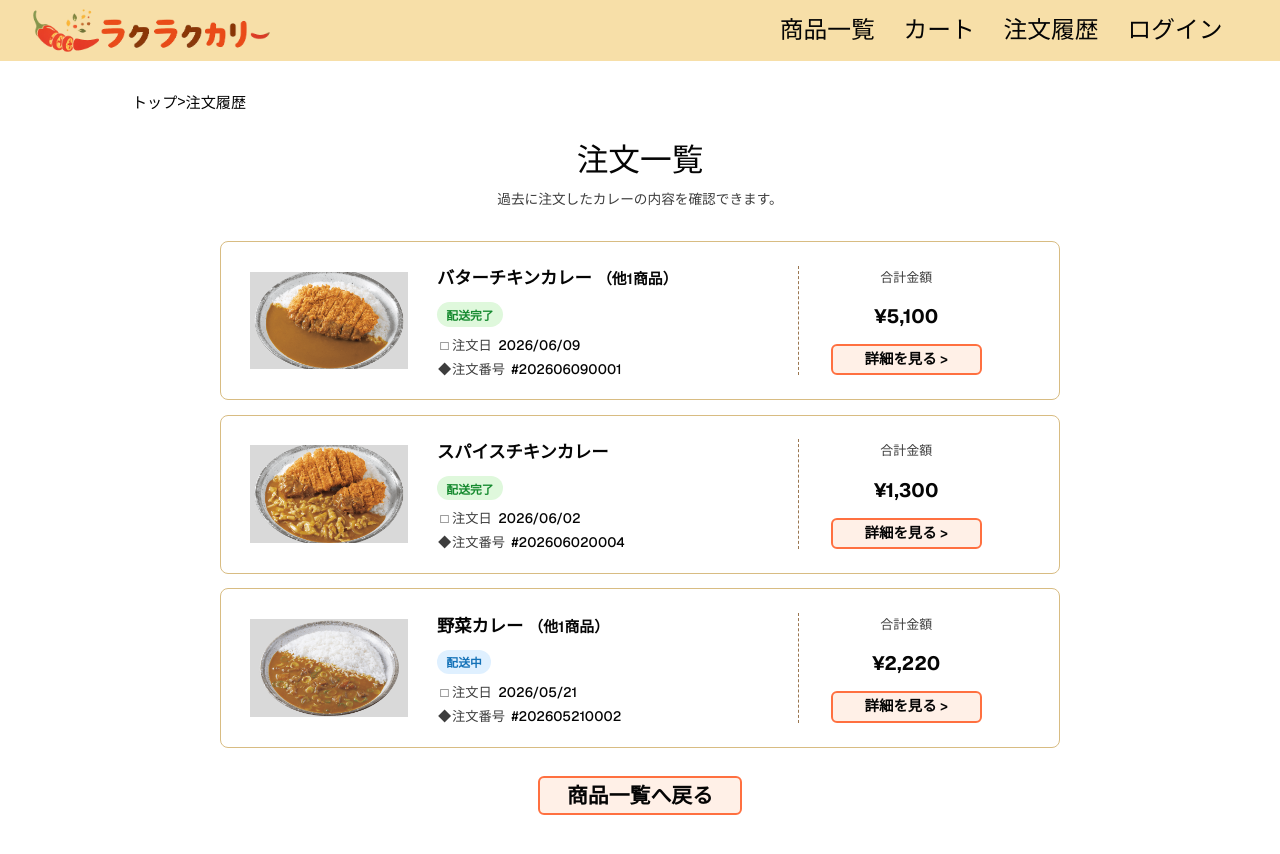
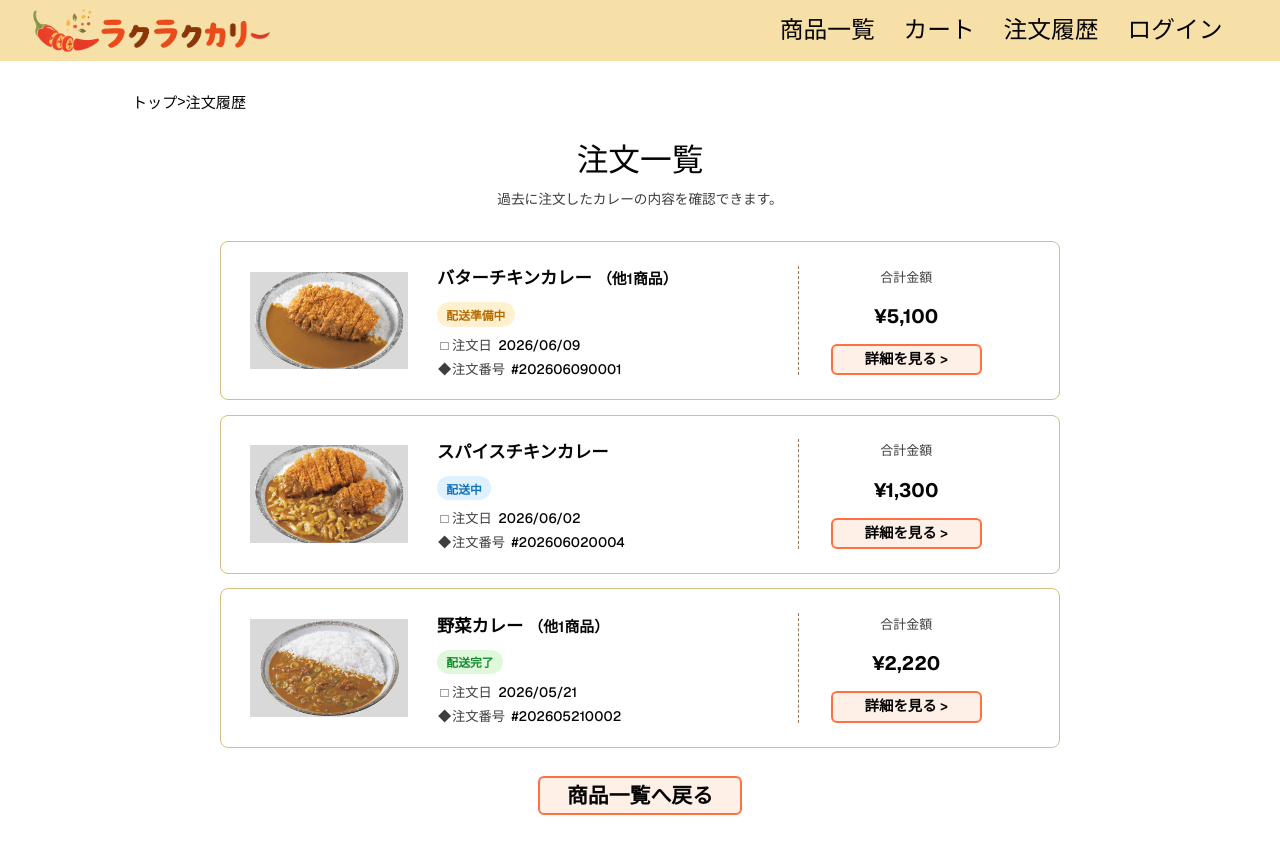
Before and after one commit to yuria12/rakuraku_curry_support_frontend, a Next.js app: page /orders in a window 1280 px wide. Shown: the top 854 px of the page. Built offline with nearby package versions, Linux system fonts and the light colour scheme; no server answers.

Commit message:
注文履歴の配達状況表示順を調整

```diff
--- a/src/app/orders/page.tsx
+++ b/src/app/orders/page.tsx
@@ -5,10 +5,9 @@ import { getOrderHistoryListData } from "@/lib/order-data";
 import type { OrderHistory } from "@/types/order";
 
 const deliveryStatuses = [
+  { className: "order-history-card__status--preparing", label: "配送準備中" },
+  { className: "order-history-card__status--shipping", label: "配送中" },
   { className: "order-history-card__status--delivered", label: "配送完了" },
-  { className: "order-history-card__status--delivered", label: "配送完了" },
-  { className: "order-history-card__status--shipping", label: "配送中" },
-  { className: "order-history-card__status--preparing", label: "配送準備中" },
 ] as const;
 
 function formatDate(date: string) {
```
